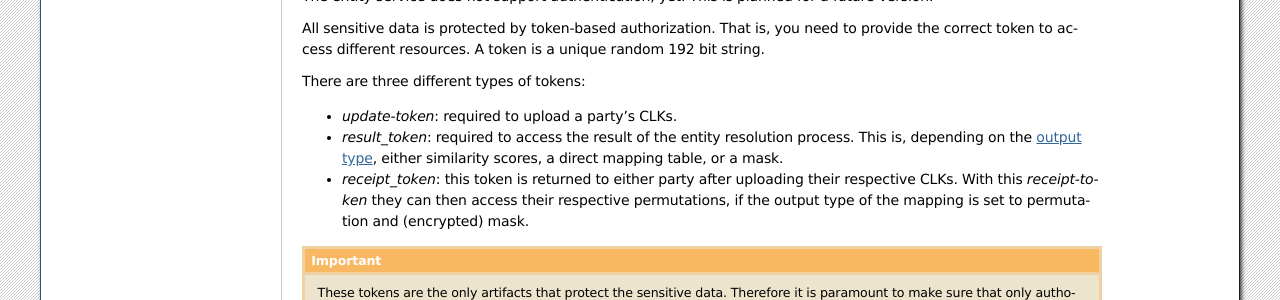
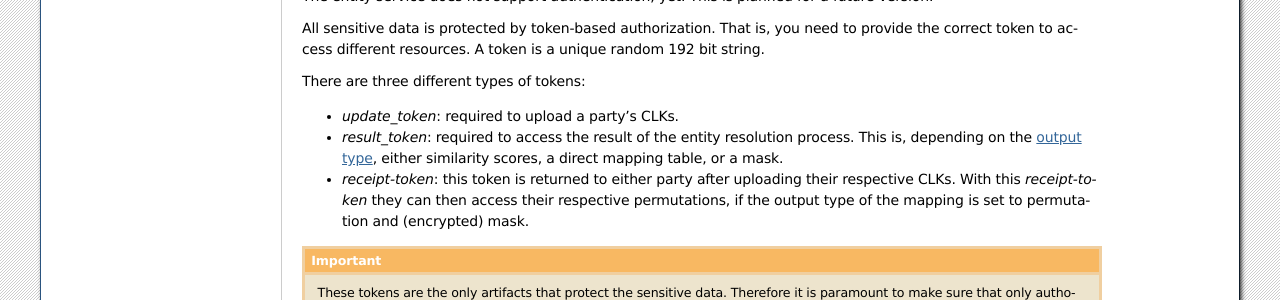
Before and after one commit to data61/anonlink-entity-service, a Sphinx documentation site: the page built from docs/security.rst, in a window 1280 px wide. Shown: the part 1178-1478 px from the top of the page. Built offline with Sphinx 7.4.7, drawn with Linux system fonts in a browser that asks for light colours; formulas are drawn with MathJax 3.

```diff
--- a/docs/security.rst
+++ b/docs/security.rst
@@ -87,10 +87,10 @@ different resources. A token is a unique random 192 bit string.
 
 There are three different types of tokens:
 
-- *update-token*: required to upload a party's CLKs.
+- *update_token*: required to upload a party's CLKs.
 - *result_token*: required to access the result of the entity resolution process. This is, depending on the
   :ref:`output type <result-types>`, either similarity scores, a direct mapping table, or a mask.
-- *receipt_token*: this token is returned to either party after uploading their respective CLKs. With this
+- *receipt-token*: this token is returned to either party after uploading their respective CLKs. With this
   *receipt-token* they can then access their respective permutations, if the output type of the mapping is set to
   permutation and (encrypted) mask.
 
```
